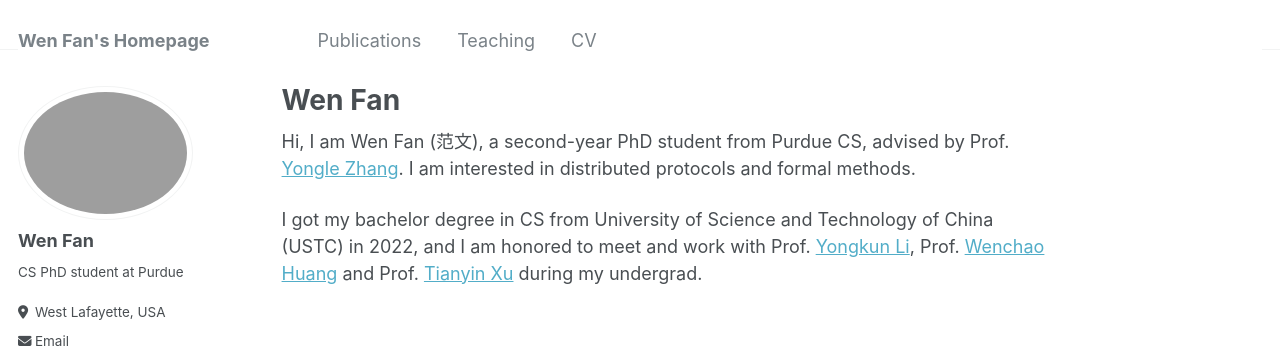
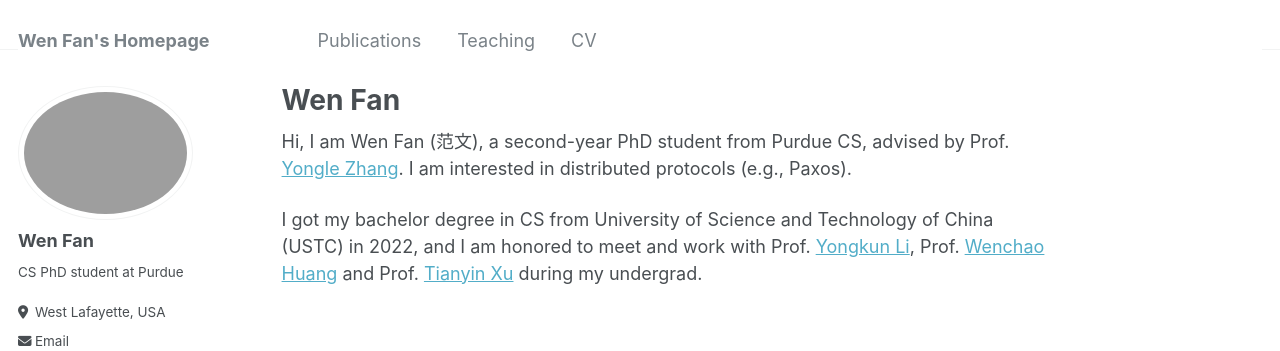
Before and after one commit to fanweneddie/fanweneddie.github.io, a Jekyll site: the page built from _pages/about.md, in a window 1280 px wide. Shown: the top 351 px of the page. Built offline with Jekyll 4.4.1, drawn with Linux system fonts in a browser that asks for light colours.

Commit message:
remove formal method since I currently cannot do it in depth

```diff
--- a/_pages/about.md
+++ b/_pages/about.md
@@ -7,6 +7,6 @@ redirect_from:
   - /about.html
 ---
 
-Hi, I am Wen Fan (范文), a second-year PhD student from Purdue CS, advised by Prof. [Yongle Zhang](https://yonglezh-purdue.github.io/). I am interested in distributed protocols and formal methods.
+Hi, I am Wen Fan (范文), a second-year PhD student from Purdue CS, advised by Prof. [Yongle Zhang](https://yonglezh-purdue.github.io/). I am interested in distributed protocols (e.g., Paxos).
 
 I got my bachelor degree in CS from University of Science and Technology of China (USTC) in 2022, and I am honored to meet and work with Prof. [Yongkun Li](http://staff.ustc.edu.cn/~ykli/), Prof. [Wenchao Huang](https://scholar.google.com/citations?user=whv_2gwAAAAJ&hl=en) and Prof. [Tianyin Xu](https://tianyin.github.io/) during my undergrad.
```
